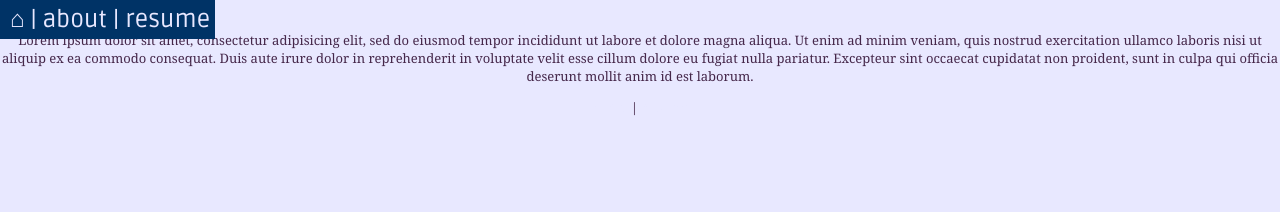
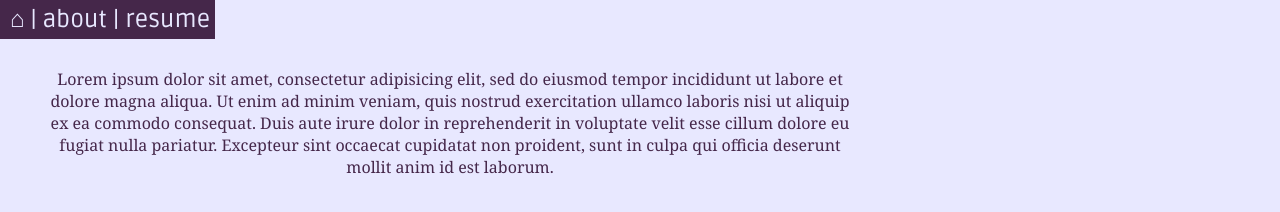
Before and after one commit to liatlitwin/liatlitwin.github.io, a plain HTML site: page bio.html in a window 1280 px wide. Drawn offline with Linux system fonts and the light colour scheme; a web font is replaced by a local one.

Commit message:
Stylist changes
Edited colors, etc.

```diff
--- a/bio.html
+++ b/bio.html
@@ -16,9 +16,7 @@
 		</div>
 		<br>
 
-		<p> Lorem ipsum dolor sit amet, consectetur adipisicing elit, sed do eiusmod tempor incididunt ut labore et dolore magna aliqua. Ut enim ad minim veniam, quis nostrud exercitation ullamco laboris nisi ut aliquip ex ea commodo consequat. Duis aute irure dolor in reprehenderit in voluptate velit esse cillum dolore eu fugiat nulla pariatur. Excepteur sint occaecat cupidatat non proident, sunt in culpa qui officia deserunt mollit anim id est laborum. </p>
-
-		<p><a href="index.html"> home</a> | <a href = "resume.html"> resume </a> </p>
+		<div id="biotext"> Lorem ipsum dolor sit amet, consectetur adipisicing elit, sed do eiusmod tempor incididunt ut labore et dolore magna aliqua. Ut enim ad minim veniam, quis nostrud exercitation ullamco laboris nisi ut aliquip ex ea commodo consequat. Duis aute irure dolor in reprehenderit in voluptate velit esse cillum dolore eu fugiat nulla pariatur. Excepteur sint occaecat cupidatat non proident, sunt in culpa qui officia deserunt mollit anim id est laborum. </div>
 
 </body>
 
--- a/style1.css
+++ b/style1.css
@@ -27,7 +27,7 @@ img{
 
 	padding: 5px;
 	padding-left: 10px;
-	background-color: #003366;
+	background-color: #45274A;
 	font-family: 'ruda';
 	font-size: 24px;
 	color:#E8E8FF;
@@ -38,7 +38,7 @@ img{
 {
 	background-color: #FFF;
 	padding:16px;
-	border:solid #AD967D;
+	border:solid #45274A;
 	border-width:1px 3px 3px 1px;
 	margin:16px auto;
 	max-width: 800px;
@@ -53,11 +53,17 @@ img{
 	position: fixed;
 	right:20px;
 }
+#biotext{
+	text-align: center;
+	max-width: 800px;
+	font-size: 16px;
+	margin: 50px;
+}
 
 /*education */
 h2{
 	font-size: 14px;
-	text-align: left;
+	text-align: center;
 
 	color: 6B3C73;
 }
```
Also changed, not shown: resume.html (+2 -1 lines).
